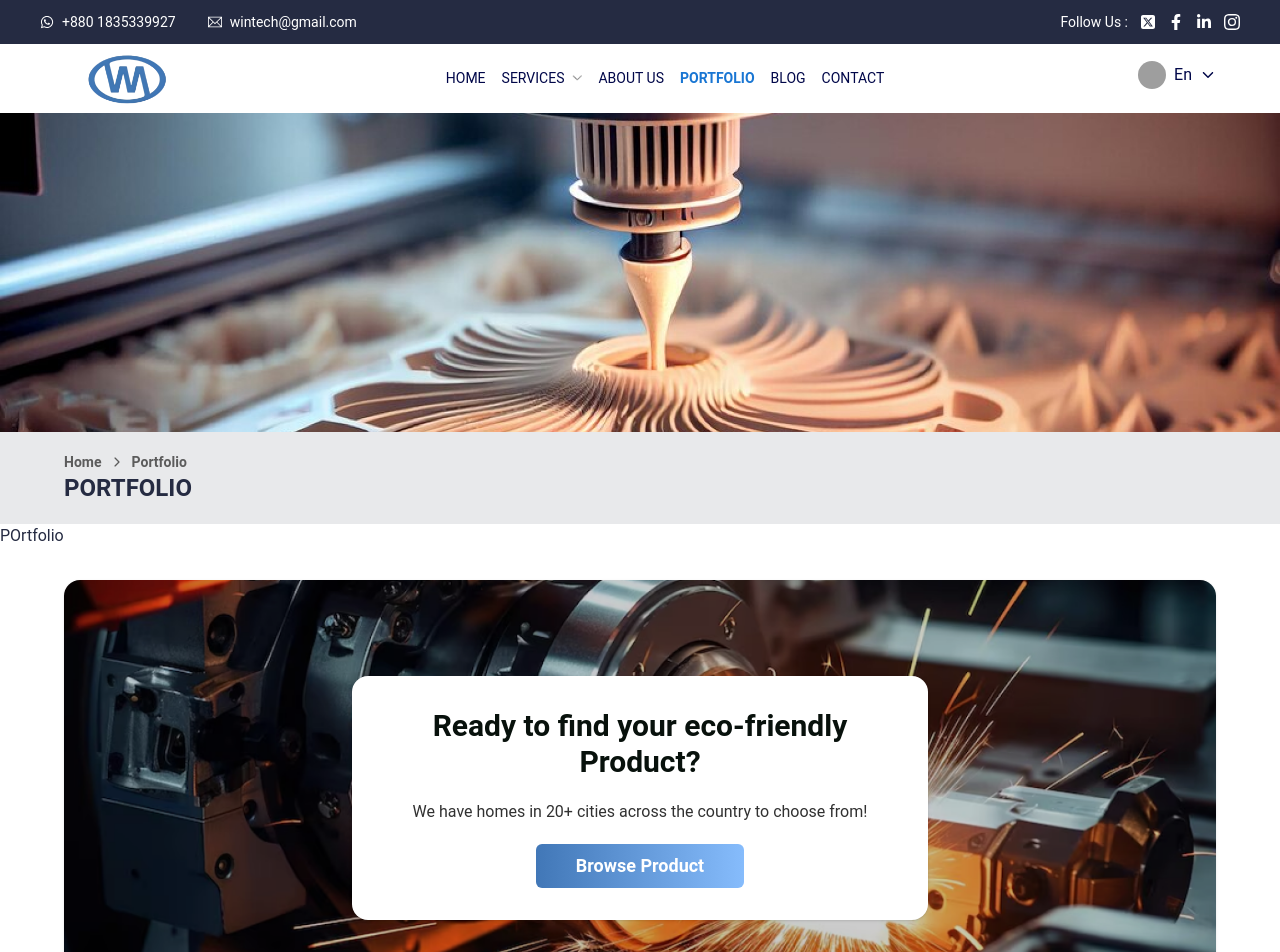
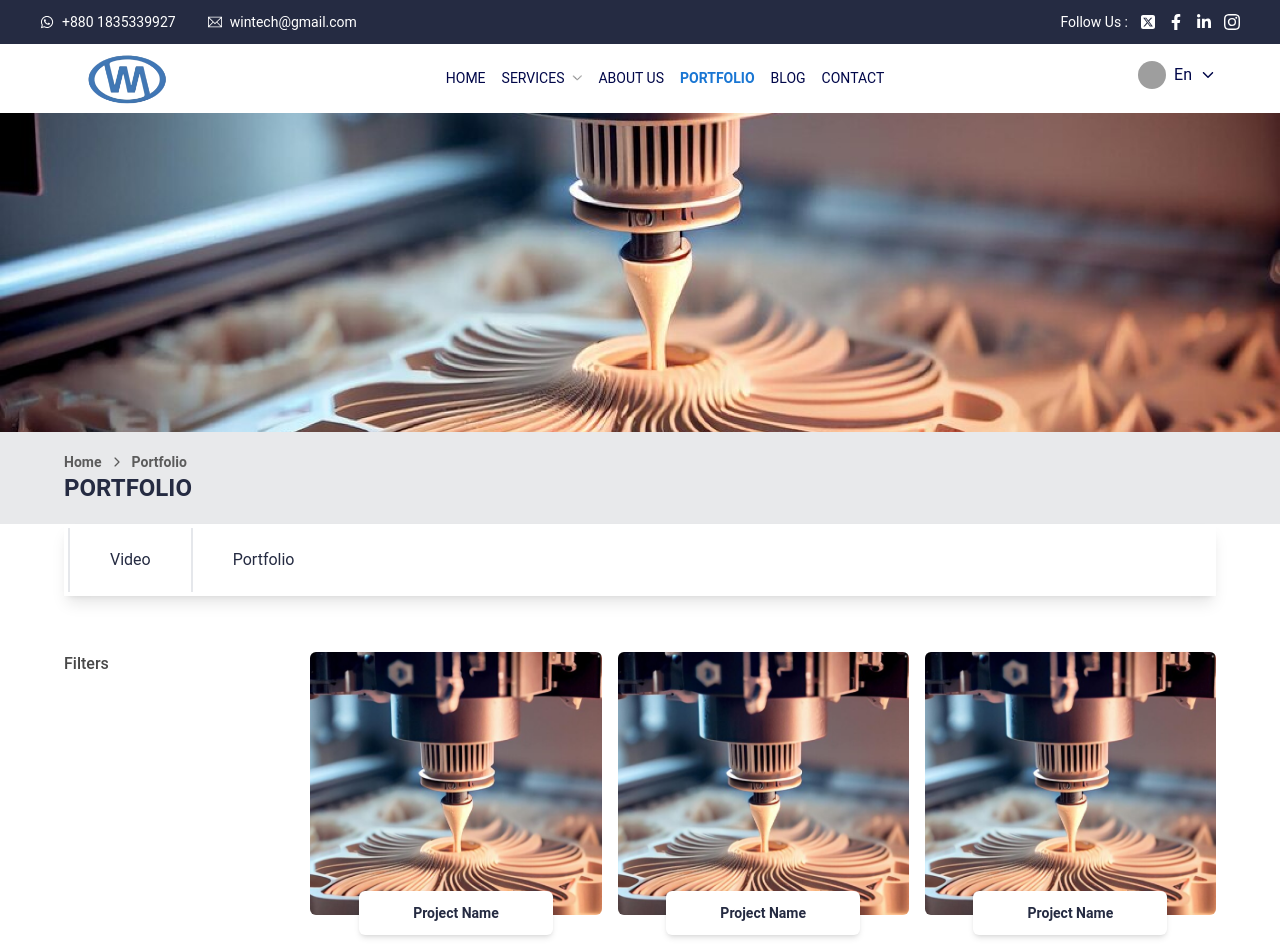
Before and after one commit to techvixo/Wintech-Frontend, a Next.js app: page /portfolio in a window 1280 px wide. Shown: the top 952 px of the page. Built offline with nearby package versions, Linux system fonts and the light colour scheme; grey boxes are pictures that could not be loaded.

Commit message:
Portfolio design done

```diff
--- /dev/null
+++ b/app/Components/Pages/Portfolios/ImagePortfolio/ImagePortfolio.jsx
@@ -0,0 +1,57 @@
+import img from "@@/portfolio-img/portfolio.png";
+import PortfolioCard from "./PortfolioCard";
+
+const ImagePortfolio = () => {
+  const data = [
+    {
+      title: "Project Name",
+      img: img,
+      link: "/",
+    },
+    {
+      title: "Project Name",
+      img: img,
+      link: "/",
+    },
+    {
+      title: "Project Name",
+      img: img,
+      link: "/",
+    },
+    {
+      title: "Project Name",
+      img: img,
+      link: "/",
+    },
+    {
+      title: "Project Name",
+      img: img,
+      link: "/",
+    },
+    {
+      title: "Project Name",
+      img: img,
+      link: "/",
+    },
+  ];
+  return (
+    <div className="my-5 md:my-14">
+      <div className="main_container">
+        <div className="flex flex-col md:flex-row gap-3 md:gap-5">
+          <div className="w-full md:w-1/5">
+            <h4>Filters</h4>
+          </div>
+          <div className="w-full md:w-4/5 grid grid-cols-1 md:grid-cols-3 md:gap-4 gap-y-5 md:gap-y-10">
+            {data.map((portfolio, i) => {
+              return (
+                <PortfolioCard key={i} portfolio={portfolio}></PortfolioCard>
+              );
+            })}
+          </div>
+        </div>
+      </div>
+    </div>
+  );
+};
+
+export default ImagePortfolio;
--- /dev/null
+++ b/app/Components/Pages/Portfolios/ImagePortfolio/ImagePortfolioDetails/ImagePortfolioDetails.jsx
@@ -0,0 +1,52 @@
+import Image from "next/image";
+import Link from "next/link";
+import { IoIosArrowForward } from "react-icons/io";
+import portfolioDetailsImg from "@@/portfolio-img/portfolio-detail.png"
+import FindProducts from "@/app/Components/Shared/FindProducts/FindProducts";
+import RelatedImagePortfolio from "../RelatedPortfolioImage/RelataedPortfolioImage";
+
+const ImagePortfolioDetails = () => {
+  return (
+    <div>
+      <div className="blog_detail_top bg-[#252B421A] py-3 md:py-5">
+        <div className="main_container">
+          <p className="flex items-center gap-2 md:font-semibold text-sm">
+            <span>Home</span>
+            <span>
+              <IoIosArrowForward />
+            </span>
+            <Link className="capitalize" href={"/blog"}>
+            portfolio
+            </Link>
+            <span>
+              <IoIosArrowForward />
+            </span>
+            <span>{"Portfolio single details"}</span>
+          </p>
+          <h2 className="text-xl md:text-2xl font-bold uppercase text-[#252B42] ">
+            {"Portfolio single details"}
+          </h2>
+        </div>
+      </div>
+      <div className="main_container">
+       <div className="py-4 md:py-7">
+       <Image
+          width={700}
+          src={portfolioDetailsImg}
+          alt={"Blog detail image here.."}
+          className="w-full"
+        />
+       </div>
+      <div className="blog_para">
+      <p className="text-sm md:text-base text-[#606060] my-3 md:my-8">Lorem ipsum dolor sit amet, consectetur adipiscing elit. Sed pellentesque leo nec aenean maecenas odio tempus id. Mauris, elementum est egestas tincidunt pellentesque. Tempus massa rhoncus velit nec. Lorem purus est facilisis quam lorem amet, nunc lectus. Lorem ipsum dolor sit amet, consectetur adipiscing elit. Sed pellentesque leo nec aenean maecenas odio tempus id. Mauris, elementum est egestas tincidunt pellentesque. Tempus massa rhoncus velit nec. Lorem purus est facilisis quam lorem amet, nunc lectus. Lorem ipsum dolor sit amet, consectetur adipiscing elit. Sed pellentesque leo nec aenean maecenas odio tempus id. Mauris, elementum est egestas tincidunt pellentesque. Tempus massa rhoncus velit nec. Lorem purus est facilisis quam lorem amet, nunc lectus. Lorem ipsum dolor sit amet, consectetur adipiscing elit. Sed pellentesque leo nec aenean maecenas odio tempus id. Mauris, elementum est egestas tincidunt pellentesque. Tempus massa rhoncus velit nec. Lorem purus est facilisis quam lorem amet, nunc lectus.</p>
+      <p className="text-sm md:text-base text-[#606060] my-3 md:my-8">Lorem ipsum dolor sit amet, consectetur adipiscing elit. Sed pellentesque leo nec aenean maecenas odio tempus id. Mauris, elementum est egestas tincidunt pellentesque. Tempus massa rhoncus velit nec. Lorem purus est facilisis quam lorem amet, nunc lectus. Lorem ipsum dolor sit amet, consectetur adipiscing elit. Sed pellentesque leo nec aenean maecenas odio tempus id. Mauris, elementum est egestas tincidunt pellentesque. Tempus massa rhoncus velit nec. Lorem purus est facilisis quam lorem amet, nunc lectus. Lorem ipsum dolor sit amet, consectetur adipiscing elit. Sed pellentesque leo nec aenean maecenas odio tempus id. Mauris, elementum est egestas tincidunt pellentesque. Tempus massa rhoncus velit nec. Lorem purus est facilisis quam lorem amet, nunc lectus. Lorem ipsum dolor sit amet, consectetur adipiscing elit. Sed pellentesque leo nec aenean maecenas odio tempus id. Mauris, elementum est egestas tincidunt pellentesque. Tempus massa rhoncus velit nec. Lorem purus est facilisis quam lorem amet, nunc lectus.</p>
+      <p className="text-sm md:text-base text-[#606060] my-3 md:my-8">Lorem ipsum dolor sit amet, consectetur adipiscing elit. Sed pellentesque leo nec aenean maecenas odio tempus id. Mauris, elementum est egestas tincidunt pellentesque. Tempus massa rhoncus velit nec. Lorem purus est facilisis quam lorem amet, nunc lectus. Lorem ipsum dolor sit amet, consectetur adipiscing elit. Sed pellentesque leo nec aenean maecenas odio tempus id. Mauris, elementum est egestas tincidunt pellentesque. Tempus massa rhoncus velit nec. Lorem purus est facilisis quam lorem amet, nunc lectus. Lorem ipsum dolor sit amet, consectetur adipiscing elit. Sed pellentesque leo nec aenean maecenas odio tempus id. Mauris, elementum est egestas tincidunt pellentesque. Tempus massa rhoncus velit nec. Lorem purus est facilisis quam lorem amet, nunc lectus. Lorem ipsum dolor sit amet, consectetur adipiscing elit. Sed pellentesque leo nec aenean maecenas odio tempus id. Mauris, elementum est egestas tincidunt pellentesque. Tempus massa rhoncus velit nec. Lorem purus est facilisis quam lorem amet, nunc lectus.</p>
+      </div>
+      </div>
+      <RelatedImagePortfolio></RelatedImagePortfolio>
+      <FindProducts></FindProducts>
+    </div>
+  );
+};
+
+export default ImagePortfolioDetails;
--- /dev/null
+++ b/app/Components/Pages/Portfolios/ImagePortfolio/PortfolioCard.jsx
@@ -0,0 +1,27 @@
+import Image from "next/image";
+import Link from "next/link";
+
+const PortfolioCard = ({ portfolio }) => {
+  return (
+    <div className="relative">
+      <div className="portfolio_img w-full">
+        <Image
+          width={400}
+          src={portfolio?.img}
+          alt={portfolio?.title}
+          className="w-full rounded-md"
+        />
+      </div>
+      <div className="absolute bottom-[-20px] left-0 w-full flex items-center justify-center">
+        <Link
+          href={`/portfolio/${portfolio?.title}`}
+          className="text-[#252B42] shadow-md bg-white w-2/3 text-center hover:text-white hover:bg-primary transition text-sm p-2 md:p-3 px-5 md:px-7 cursor-pointer rounded-md font-semibold "
+        >
+        {portfolio?.title}
+        </Link>
+      </div>
+    </div>
+  );
+};
+
+export default PortfolioCard;
--- /dev/null
+++ b/app/Components/Pages/Portfolios/ImagePortfolio/RelatedPortfolioImage/RelataedPortfolioImage.jsx
@@ -0,0 +1,40 @@
+import img from "@@/portfolio-img/portfolio.png";
+import PortfolioCard from "../PortfolioCard";
+
+const RelatedImagePortfolio = () => {
+  const data = [
+    {
+      title: "Project Name",
+      img: img,
+      link: "/",
+    },
+    {
+      title: "Project Name",
+      img: img,
+      link: "/",
+    },
+    {
+      title: "Project Name",
+      img: img,
+      link: "/",
+    },
+  ];
+  return (
+    <div className="my-5 md:my-14">
+      <div className="main_container">
+      <h2 className="text-center text-2xl md:text-3xl font-bold text-[#070F11] my-4 md:my-7">
+      Other Portfolio
+          </h2>
+        <div className="w-full grid grid-cols-1 md:grid-cols-3 md:gap-4 gap-y-5 md:gap-y-10">
+          {data.map((portfolio, i) => {
+            return (
+              <PortfolioCard key={i} portfolio={portfolio}></PortfolioCard>
+            );
+          })}
+        </div>
+      </div>
+    </div>
+  );
+};
+
+export default RelatedImagePortfolio;
--- /dev/null
+++ b/app/Components/Pages/Portfolios/PageMenu/PageMenu.jsx
@@ -0,0 +1,17 @@
+import Link from "next/link";
+
+const PageMenu = ({menus}) => {
+  return (
+    <div id="page_menu" className="bg-white p-1 shadow-lg">
+      {menus?.map((menu, i) => {
+        return (
+          <Link key={i} href={menu?.link} className="py-3 text-[#252B42] md:py-5 px-6 md:px-10 inline-block border-l-2">
+            {menu?.name}
+          </Link>
+        );
+      })}
+    </div>
+  );
+};
+
+export default PageMenu;
--- /dev/null
+++ b/app/Components/Pages/Portfolios/Portfilio.jsx
@@ -0,0 +1,29 @@
+import Link from "next/link";
+import React from "react";
+import PageMenu from "./PageMenu/PageMenu";
+import ImagePortfolio from "./ImagePortfolio/ImagePortfolio";
+
+const Portfolio = () => {
+  const menus = [
+    {
+      id: 1,
+      name: "Video",
+      link: "/video",
+    },
+    {
+      id: 1,
+      name: "Portfolio",
+      link: "/portfolio",
+    },
+  ];
+  return (
+    <div className="portfolio_section">
+      <div className="main_container">
+        <PageMenu menus={menus}></PageMenu>
+      </div>
+      <ImagePortfolio></ImagePortfolio>
+    </div>
+  );
+};
+
+export default Portfolio;
--- a/app/globals.css
+++ b/app/globals.css
@@ -178,6 +178,9 @@ nav {
 .testimonial_card{
   border: 1.5px solid #E5E5E5;
 }
+#page_menu:nth-child(1) {
+border-left:  none !important;
+}
  /*============================================================
   <<<<<<<<<<<<< All media query css code  here  >>>>>>>>>>>>>>>
  =============================================================*/
--- /dev/null
+++ b/app/portfolio/[slag]/page.js
@@ -0,0 +1,12 @@
+import ImagePortfolioDetails from "@/app/Components/Pages/Portfolios/ImagePortfolio/ImagePortfolioDetails/ImagePortfolioDetails";
+import TopGap from "@/app/Components/Shared/TopGap/TopGap";
+
+
+export default function Page() {
+  return (
+    <div className="">
+      <TopGap></TopGap>
+      <ImagePortfolioDetails></ImagePortfolioDetails>
+    </div>
+  );
+}
--- a/app/portfolio/page.js
+++ b/app/portfolio/page.js
@@ -1,3 +1,4 @@
+import Portfolio from "../Components/Pages/Portfolios/Portfilio";
 import FindProducts from "../Components/Shared/FindProducts/FindProducts";
 import ShareBanner from "../Components/Shared/ShareBanner/ShareBanner";
 import TopGap from "../Components/Shared/TopGap/TopGap";
@@ -8,7 +9,7 @@ export default function Page() {
     <div className="">
       <TopGap></TopGap>
       <ShareBanner bannerBg={bannerImg} title={"Portfolio"} link={"portfolio"}></ShareBanner>
-      POrtfolio
+      <Portfolio></Portfolio>
 
       <FindProducts></FindProducts>
     </div>
```
